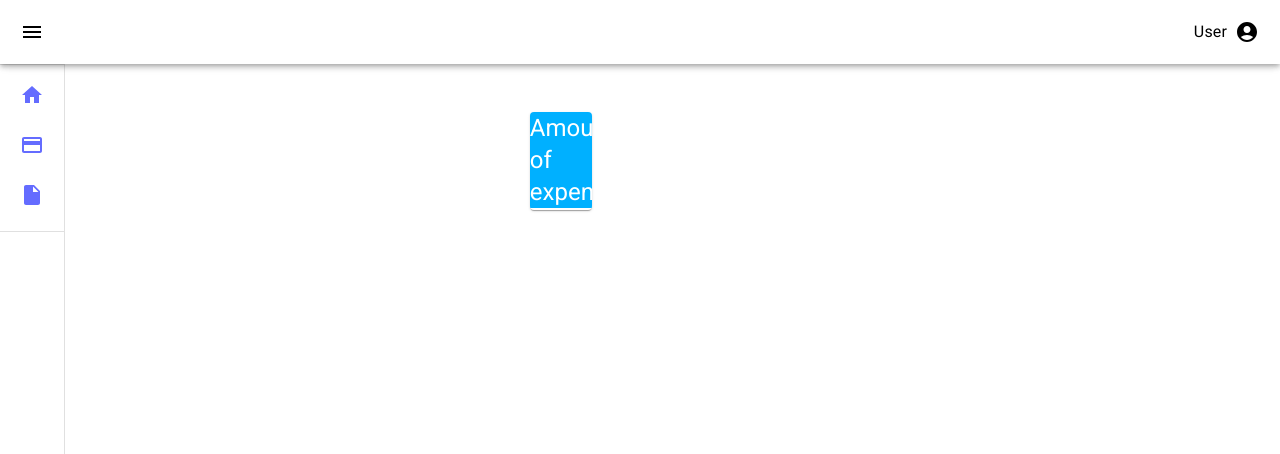
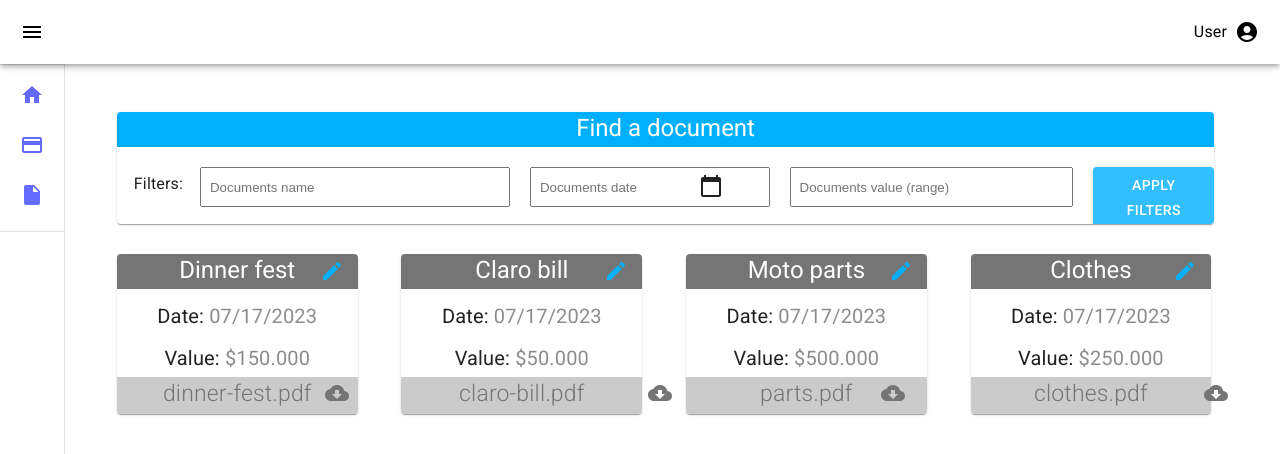
Before and after one commit to JPabloMF/Bills-system, a React (Vite) app: page /dashboard/documents in a window 1280 px wide. Shown: the top 454 px of the page. Built offline with nearby package versions, Linux system fonts and the light colour scheme.

Commit message:
Se realizo las tarjetas con sus respectivas funcionalidades(iconos y colores)

```diff
--- a/src/components/dashboard/documents/index.jsx
+++ b/src/components/dashboard/documents/index.jsx
@@ -1,20 +1,122 @@
 import Card from "../../shared/Card";
+import Box from "@mui/material/Box";
+import Button from "@mui/material/Button";
+import CalendarTodayIcon from "@mui/icons-material/CalendarToday";
+import CloudDownloadIcon from "@mui/icons-material/CloudDownload";
+import "../../../style/Documents.css";
 
 function index() {
   return (
     <>
+      <Box ml="7%" textAlign="center">
         <Card
-        title="Amount of expenses"
-        width="28%"
-        height="98px"
+          title="Find a document"
+          width="97%"
+          height="112px"
           color="#00B0FF"
         >
+          <div className="containerInputs">
+            <p className="textInpunts">Filters:</p>
+            <input
+              type="text"
+              className=" input inputName"
+              placeholder="Documents name"
+            />
+            <input
+              type="text"
+              className=" input inputDate"
+              placeholder="Documents date"
+            />
+            <CalendarTodayIcon />
+            <input
+              type="text"
+              className=" input inputValue"
+              placeholder="Documents value (range)"
+            />
+            <Button variant="contained">Apply filters</Button>
+          </div>
+        </Card>
+        <div className="containerProducts">
+          <Card
+            title="Dinner fest"
+            width="22%"
+            height="160px"
+            color="#757575"
+            isEditable={true}
+          >
             <p className="secondaryText">
-          <strong>25</strong> Expenses
+              Date: <span className="subTitle">07/17/2023</span>
             </p>
+            <div>
+              <p className="secondaryText">
+                Value: <span className="subTitle">$150.000</span>
+              </p>
+            </div>
+            <div className="subSegment">
+              dinner-fest.pdf <CloudDownloadIcon className="iconDown1" />
+            </div>
           </Card>
+          <Card
+            title="Claro bill"
+            width="22%"
+            height="160px"
+            color="#757575"
+            isEditable={true}
+          >
+            <p className="secondaryText">
+              Date: <span className="subTitle">07/17/2023</span>
+            </p>
+            <div>
+              <p className="secondaryText">
+                Value: <span className="subTitle">$50.000</span>
+              </p>
+            </div>
+            <div className="subSegment">
+              claro-bill.pdf <CloudDownloadIcon className="iconDown2" />
+            </div>
+          </Card>
+          <Card
+            title="Moto parts"
+            width="22%"
+            height="160px"
+            color="#757575"
+            isEditable={true}
+          >
+            <p className="secondaryText">
+              Date: <span className="subTitle">07/17/2023</span>
+            </p>
+            <div>
+              <p className="secondaryText">
+                Value: <span className="subTitle">$500.000</span>
+              </p>
+            </div>
+            <div className="subSegment">
+              parts.pdf <CloudDownloadIcon className="iconDown3" />
+            </div>
+          </Card>
+          <Card
+            title="Clothes"
+            width="22%"
+            height="160px"
+            color="#757575"
+            isEditable={true}
+          >
+            <p className="secondaryText">
+              Date: <span className="subTitle">07/17/2023</span>
+            </p>
+            <div>
+              <p className="secondaryText">
+                Value: <span className="subTitle">$250.000</span>
+              </p>
+            </div>
+            <div className="subSegment">
+              clothes.pdf <CloudDownloadIcon className="iconDown4" />
+            </div>
+          </Card>
+        </div>
+      </Box>
     </>
   );
 }
 
-export default index
+export default index;
--- /dev/null
+++ b/src/style/Documents.css
@@ -0,0 +1,73 @@
+.containerInputs {
+  display: flex;
+  margin-top: 20px;
+  margin-left: 17px;
+}
+
+.input {
+  margin-right: 20px;
+  height: 40px;
+  padding: 8px;
+}
+
+.inputName {
+  width: 350px;
+  margin-left: 17px;
+}
+.inputDate {
+  width: 270px;
+}
+.inputValue {
+  width: 320px;
+}
+
+.textInpunts {
+  margin-top: 5px;
+}
+
+.containerProducts {
+  display: flex;
+  justify-content: space-between;
+  margin-right: 37px;
+  margin-top: 30px;
+}
+
+.subTitle {
+  color: #8c8c8c;
+}
+
+.subSegment {
+  background-color: #cccbcb;
+  height: 42px;
+  margin-top: 4px;
+  color: #757575;
+  font-size: 23px;
+  font-weight: 300;
+}
+
+.containerInputs .MuiSvgIcon-fontSizeMedium {
+  position: absolute;
+  right: 557px;
+  top: 174px;
+}
+
+.iconDown1 {
+  position: absolute;
+  top: 381px;
+  left: 325px;
+}
+.iconDown2 {
+  position: absolute;
+  top: 381px;
+  left: 648px;
+}
+.iconDown3 {
+  position: absolute;
+  top: 381px;
+  right: 375px;
+}
+.iconDown4 {
+  position: absolute;
+  top: 381px;
+  right: 52px;
+}
```
Also changed, not shown: src/style/Card.css (line endings or trailing spaces). Lines whose indentation alone changed are shown as unchanged.
